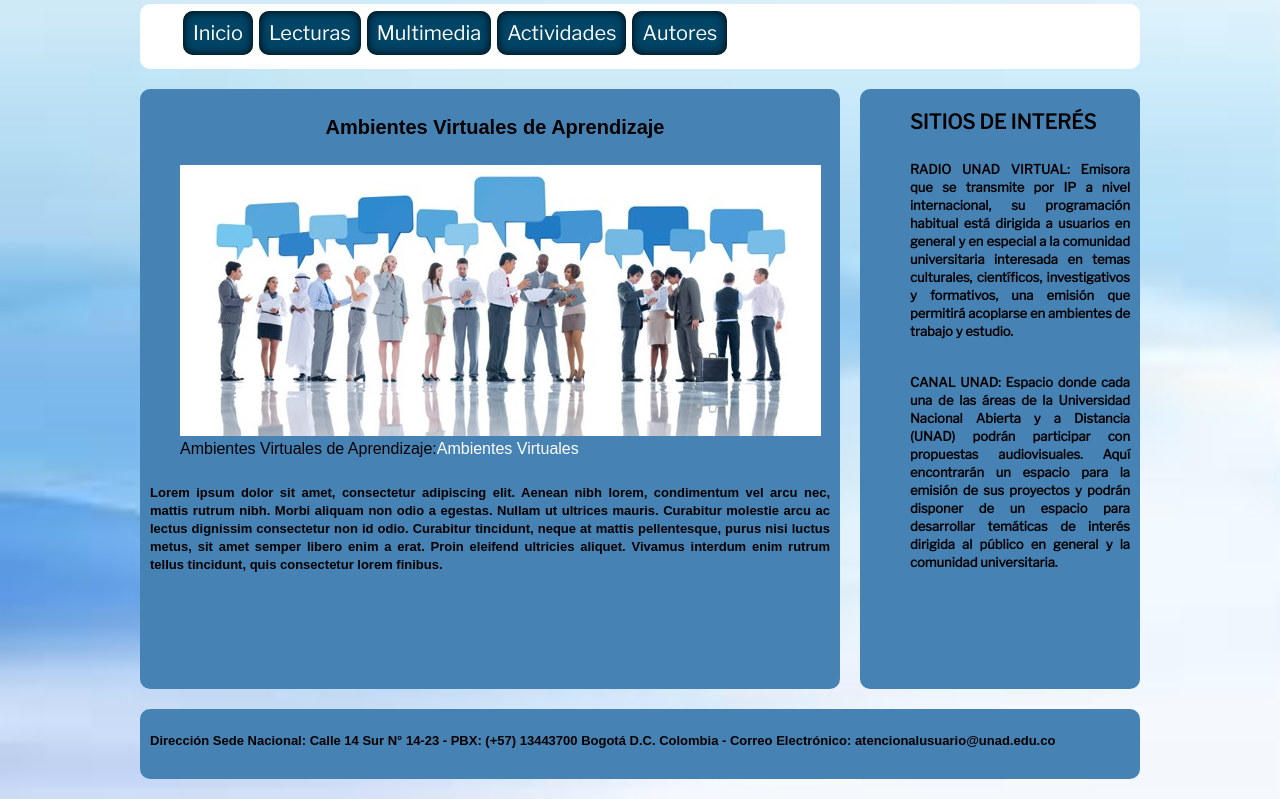
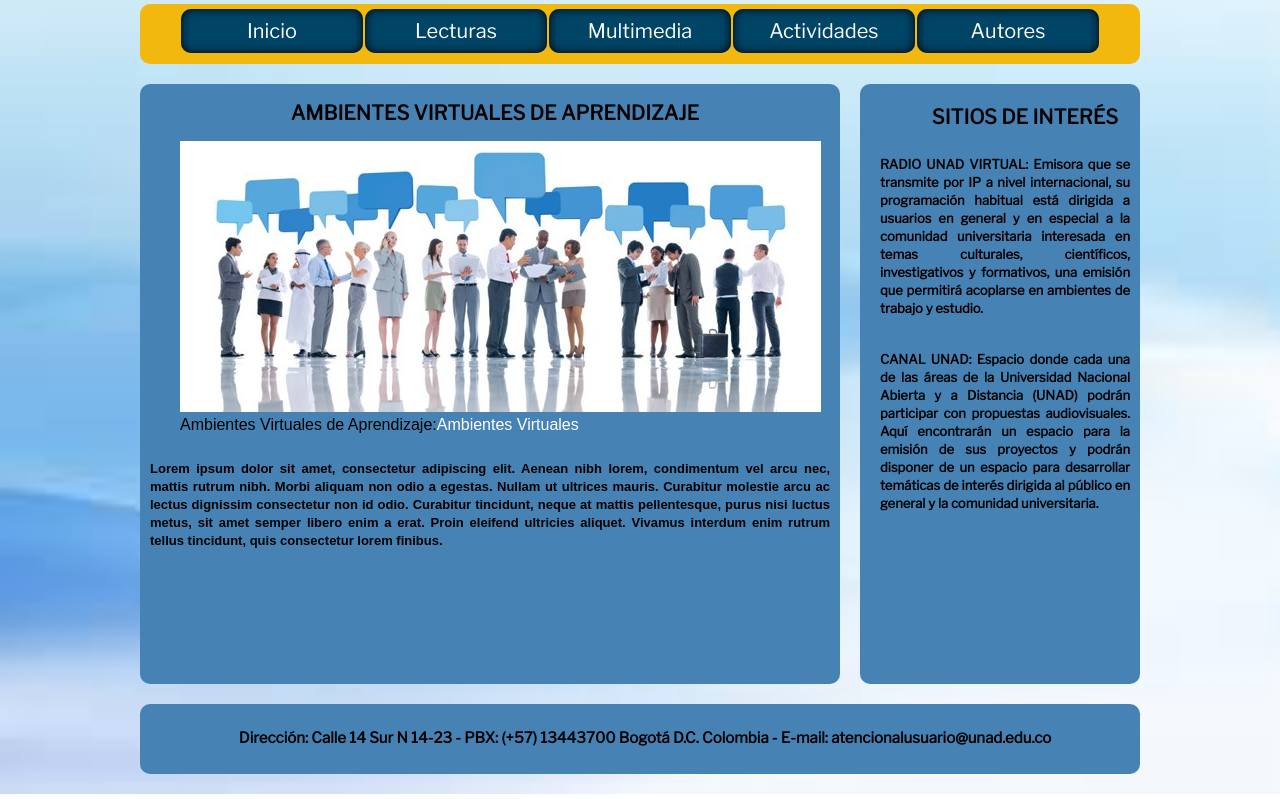
Before and after one commit to YuriVela85/sitioweb, a plain HTML site: page index.html in a window 1280 px wide. Shown: the part 304-1103 px from the top of the page. Drawn offline with nearby package versions, Linux system fonts and the light colour scheme; a web font is replaced by a local one.

Commit message:
Actualización 6
Ajuste 6

```diff
--- a/css/style.css
+++ b/css/style.css
@@ -17,11 +17,12 @@ body{
 background-image: url(../img/fondo.jpg);
 background-repeat: no-repeat;
 background-size: cover;
+
 }
 
 h1{
 font-family: 'Libre Franklin', sans-serif;;
-color: #004466;
+color: black;
 margin-left: 10px;
 font-size: 30px;
 text-align: center;
@@ -33,7 +34,7 @@ font-family: 'Libre Franklin', sans-serif;;
 color: black;
 margin-left: 10px;
 font-size: 20px;
-text-align: left;
+text-align: center;
 }
 
 h3{
@@ -51,6 +52,13 @@ font-size: 20px;
 text-align: center;
 }
 
+h5{
+font-family: 'Libre Franklin', sans-serif;;
+color: black;
+margin-left: 10px;
+font-size: 15px;
+text-align: center;
+}
 
 header{
 	width: 1000px;
@@ -58,12 +66,13 @@ header{
 	background: rgba(255, 255, 255, 10,70);
 	text-align: center;
 
+
 }
 
 nav{
 width: 1000px;
-height: 65px;
-background: white;
+height: 60px;
+background: #F2B80D;
 border-radius: 10px;
 
 
@@ -76,18 +85,23 @@ font-size: 20px;
 margin: auto;
 padding-top: 4px;
 text-align: center;
+
+
+
 }
 
 li{
 	float: left;
 	list-style-type: none;
+	width:162px;
 	padding: 10px;
 	background: #004466;
-	margin: 3px;
+	margin: 1px;
 	border-radius: 10px;
 	box-shadow: 0 0 10px black inset;
 
 }
+
 
 section{
 	width: 700px;
@@ -127,9 +141,19 @@ p{
 	line-height: 18px;
 	padding: 10px;
 	text-align: justify;
+
 }
 
+#left{
+	text -align:left;
+	margin-left: -30px;
 
+}
+
+#center{
+	text-align:center;
+
+}
 
 
 /*CLASES*/
--- a/index.html
+++ b/index.html
@@ -50,7 +50,7 @@
 
 <section>
 	<article>
-		<h4>Ambientes Virtuales de Aprendizaje</h4>
+		<h2>AMBIENTES VIRTUALES DE APRENDIZAJE</h2>
 		<figure>
 			<img src="img/estudiantes.jpg" alt="Ambientes Virtuales de Aprendizaje">
 			<figcaption>
@@ -69,22 +69,21 @@
 <aside>
     <ul>
 		<h2>SITIOS DE INTERÉS</h2>
-		<p>
+		<p id="left">
     	RADIO UNAD VIRTUAL: Emisora que se transmite por IP a nivel internacional, su programación habitual está dirigida a usuarios en general y en especial a la comunidad universitaria interesada en temas culturales, científicos, investigativos y formativos, una emisión que permitirá acoplarse en ambientes de trabajo y estudio.
     	</p>
 
-		<p>
+		<p id="left">
 		CANAL UNAD: Espacio donde cada una de las áreas de la Universidad Nacional Abierta y a Distancia (UNAD) podrán participar con propuestas audiovisuales. Aquí encontrarán un espacio para la emisión de sus proyectos y podrán disponer de un espacio para desarrollar temáticas de interés dirigida al público en general y la comunidad universitaria.
 		</p>
 
 	</ul>
 </aside>
 
-<Footer><p>
-	Dirección Sede Nacional: Calle 14 Sur N° 14-23
+<Footer>
+	<h5>Dirección: Calle 14 Sur N 14-23
     - PBX: (+57) 13443700 Bogotá D.C. Colombia
-    - Correo Electrónico: atencionalusuario@unad.edu.co
-</p>
+    - E-mail: atencionalusuario@unad.edu.co</h5>
 </Footer>
 
 
```
